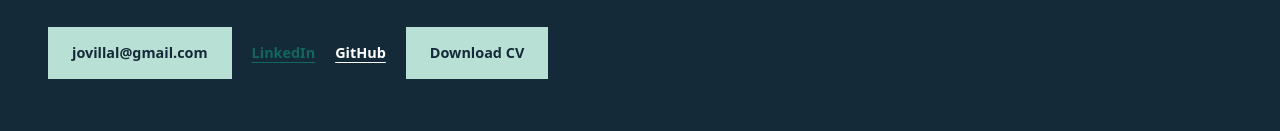
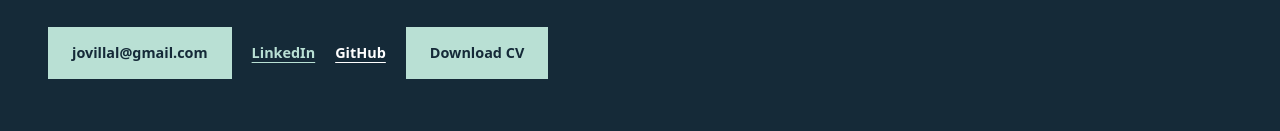
Before and after one commit to jovillal/jovillal.github.io, a plain HTML site: page index.html in a window 1280 px wide. In both pictures the pointer is over the link "LinkedIn". Shown: the part 2810-2941 px from the top of the page. Drawn offline with Linux system fonts and the light colour scheme.

Commit message:
Fix contact text-link hover contrast

```diff
--- a/assets/styles.css
+++ b/assets/styles.css
@@ -346,6 +346,10 @@ h3 {
   background: white;
 }
 
+.contact .text-link:hover {
+  color: #b9e0d4;
+}
+
 .contact a:focus-visible {
   outline-color: white;
 }
```
